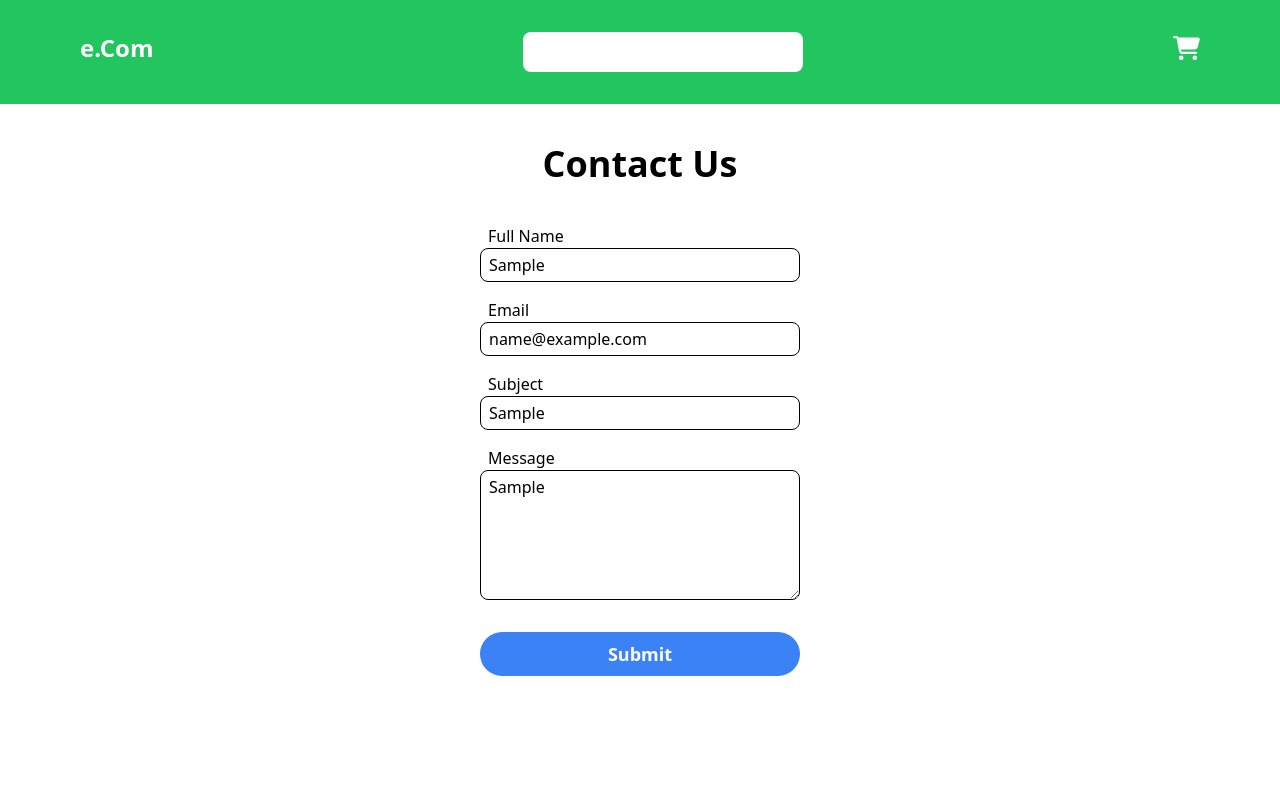
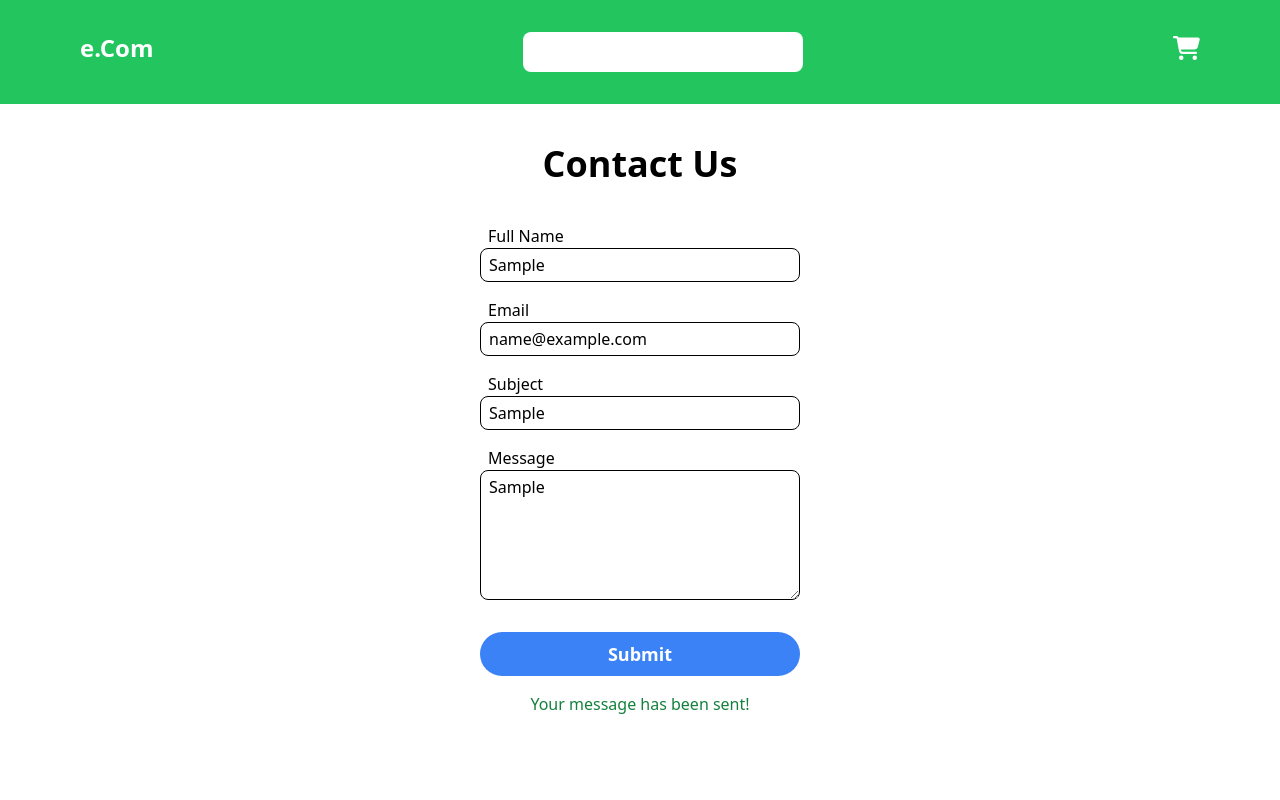
Before and after one commit to NiklasFerling/React-CA, a React (Create React App) app in the folder my-app/: page /contact in a window 1280 px wide. Both pictures are taken after typing "Sample", "name@example.com", "Sample", "Sample" into the empty fields and a click on the button "Submit". Shown: the top 800 px of the page. Built offline with nearby package versions, Linux system fonts and the light colour scheme.

Commit message:
displays success message when successfully sending message

```diff
--- a/my-app/src/components/Contact/index.jsx
+++ b/my-app/src/components/Contact/index.jsx
@@ -1,6 +1,7 @@
 import { useForm } from "react-hook-form";
 import { yupResolver } from "@hookform/resolvers/yup";
 import * as yup from "yup";
+import { useState } from "react";
 
 function Contact() {
   const schema = yup.object().shape({
@@ -19,8 +20,11 @@ function Contact() {
     formState: { errors },
   } = useForm({ resolver: yupResolver(schema) });
 
+  const [showSuccess, setShowSuccess] = useState(false);
+
   const onSubmit = (body) => {
     console.log(body);
+    setShowSuccess(true);
   };
 
   return (
@@ -69,6 +73,11 @@ function Contact() {
         >
           Submit
         </button>
+        {showSuccess && (
+          <p className="text-green-700 text-center mt-4">
+            Your message has been sent!
+          </p>
+        )}
       </form>
     </div>
   );
```
